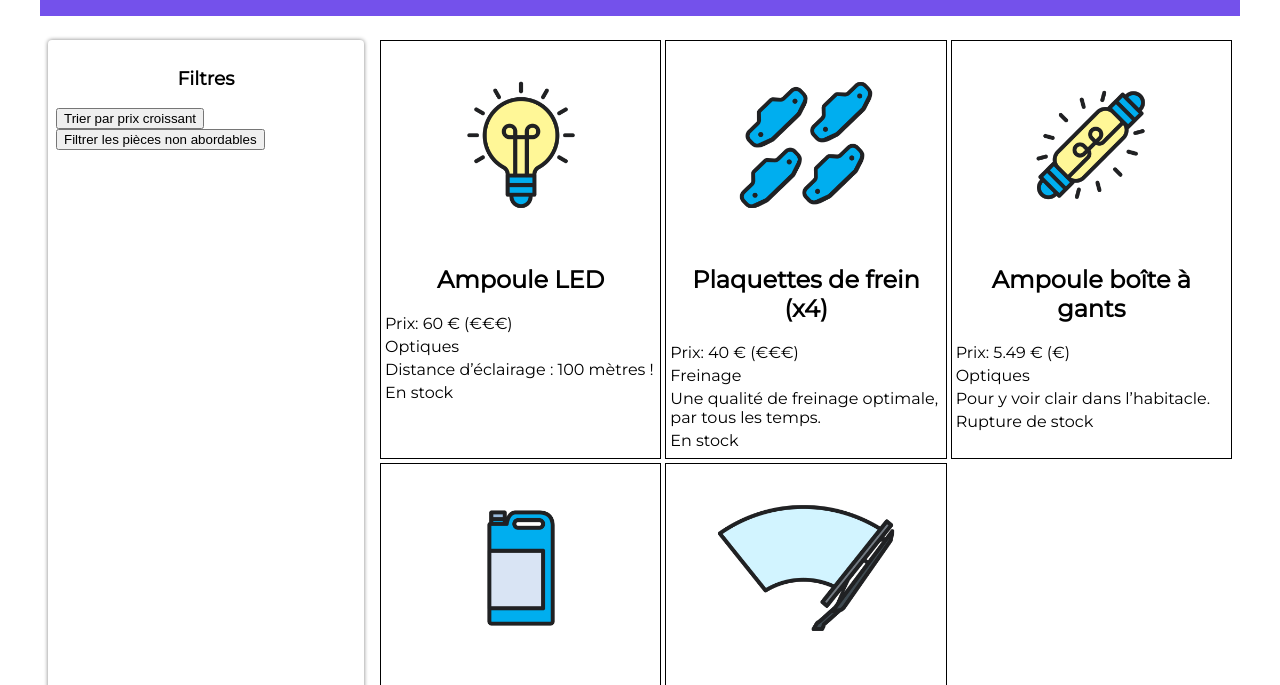
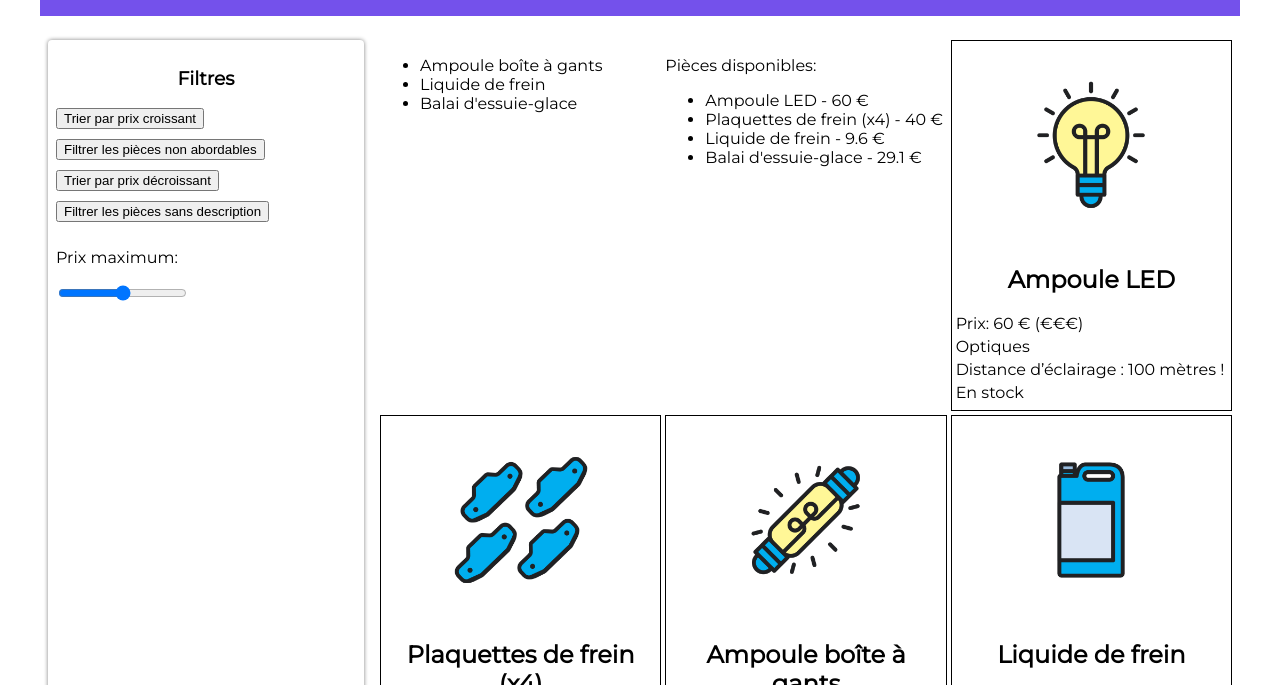
Before and after one commit to jujudev7/les-bonnes-pieces-js, a website: page index.html in a window 1280 px wide. Shown: the part 98-783 px from the top of the page. Drawn offline with Linux system fonts and the light colour scheme.

Commit message:
filters decroissant, nodescription, range added + div abordables & disponibles

```diff
--- a/index.html
+++ b/index.html
@@ -18,10 +18,24 @@
 				<button class="btn-trier">Trier par prix croissant</button>
 				<br>
 				<button class="btn-filtrer">Filtrer les pièces non abordables</button>
+				<br>
+				<button class="btn-decroissant">Trier par prix décroissant</button>
+				<br>
+				<button class="btn-nodescription">Filtrer les pièces sans description</button>
+				<br>
+				<p>Prix maximum:</p>
+				<input type="range" name="prix-max" id="prix-max" min="0" max="60" step="5">
 			</section>
 
 			<!-- Fiches produits -->
 			<section class="fiches">
+				<!-- Code ajouté -->
+				<div class="abordables">
+
+				</div>
+				<div class="disponibles">
+
+				</div>
 			</section>
 		</main>
 	</body>
--- a/pieces.js
+++ b/pieces.js
@@ -1,9 +1,9 @@
 // Récupération des pièces depuis le fichier JSON
-const reponse = await fetch('pieces-autos.json');
+const reponse = await fetch("pieces-autos.json");
 const pieces = await reponse.json();
 
-for (let i = 0; i < pieces.length; i++) {
-
+function genererPieces(pieces) {
+  for (let i = 0; i < pieces.length; i++) {
     const article = pieces[i];
     // Récupération de l'élément du DOM qui accueillera les fiches
     const sectionFiches = document.querySelector(".fiches");
@@ -15,13 +15,18 @@ for (let i = 0; i < pieces.length; i++) {
     const nomElement = document.createElement("h2");
     nomElement.innerText = article.nom;
     const prixElement = document.createElement("p");
-    prixElement.innerText = `Prix: ${article.prix} € (${article.prix < 35 ? "€" : "€€€"})`;
+    prixElement.innerText = `Prix: ${article.prix} € (${
+      article.prix < 35 ? "€" : "€€€"
+    })`;
     const categorieElement = document.createElement("p");
     categorieElement.innerText = article.categorie ?? "(aucune catégorie)";
     const descriptionElement = document.createElement("p");
-    descriptionElement.innerText = article.description ?? "Pas de description pour le moment.";
+    descriptionElement.innerText =
+      article.description ?? "Pas de description pour le moment.";
     const stockElement = document.createElement("p");
-    stockElement.innerText = article.disponibilite ? "En stock" : "Rupture de stock";
+    stockElement.innerText = article.disponibilite
+      ? "En stock"
+      : "Rupture de stock";
 
     // On rattache la balise article a la section Fiches
     sectionFiches.appendChild(pieceElement);
@@ -33,4 +38,111 @@ for (let i = 0; i < pieces.length; i++) {
     //Ajout des éléments au DOM pour l'exercice
     pieceElement.appendChild(descriptionElement);
     pieceElement.appendChild(stockElement);
- }
+  }
+}
+
+genererPieces(pieces);
+
+//Gestion des boutons
+const boutonTrier = document.querySelector(".btn-trier");
+// Copie de la liste avec Array.from pour ne pas modifier la liste originale
+boutonTrier.addEventListener("click", function () {
+  const piecesOrdonnees = Array.from(pieces);
+  piecesOrdonnees.sort(function (a, b) {
+    return a.prix - b.prix;
+  });
+  document.querySelector(".fiches").innerHTML = "";
+  genererPieces(piecesOrdonnees);
+});
+
+const boutonFiltrer = document.querySelector(".btn-filtrer");
+
+boutonFiltrer.addEventListener("click", function () {
+  const piecesFiltrees = pieces.filter(function (piece) {
+    return piece.prix <= 35;
+  });
+  document.querySelector(".fiches").innerHTML = "";
+  genererPieces(piecesFiltrees);
+});
+
+// Filtrer la liste des pièces pour n’afficher que celles qui ont une description
+const boutonNoDescription = document.querySelector(".btn-nodescription");
+
+boutonNoDescription.addEventListener("click", function () {
+  const piecesFiltrees = pieces.filter(function (piece) {
+    return piece.description;
+  });
+  document.querySelector(".fiches").innerHTML = "";
+  genererPieces(piecesFiltrees);
+});
+
+// Ordonner les listes selon le prix en ordre décroissant
+const boutonDecroissant = document.querySelector(".btn-decroissant");
+
+boutonDecroissant.addEventListener("click", function () {
+  const piecesOrdonnees = Array.from(pieces);
+  piecesOrdonnees.sort(function (a, b) {
+    return b.prix - a.prix;
+  });
+  document.querySelector(".fiches").innerHTML = "";
+  genererPieces(piecesOrdonnees);
+});
+
+const noms = pieces.map((piece) => piece.nom);
+for (let i = pieces.length - 1; i >= 0; i--) {
+  if (pieces[i].prix > 35) {
+    noms.splice(i, 1);
+  }
+}
+
+//Création de l'en-tête
+const pElement = document.createElement("p");
+
+//Création de la liste des pièces abordables
+const abordablesElements = document.createElement("ul");
+//Ajout de chaque nom à la liste
+for (let i = 0; i < noms.length; i++) {
+  const nomElement = document.createElement("li");
+  nomElement.innerText = noms[i];
+  abordablesElements.appendChild(nomElement);
+}
+// Ajout de l'en-tête puis de la liste au bloc résultats filtres
+document
+  .querySelector(".abordables")
+  .appendChild(pElement)
+  .appendChild(abordablesElements);
+
+// Afficher une description des pièces disponibles et de leur prix
+const nomsDisponibles = pieces.map((piece) => piece.nom);
+const prixDisponibles = pieces.map((piece) => piece.prix);
+
+for (let i = pieces.length - 1; i >= 0; i--) {
+  if (pieces[i].disponibilite === false) {
+    nomsDisponibles.splice(i, 1);
+    prixDisponibles.splice(i, 1);
+  }
+}
+
+const disponiblesElement = document.createElement("ul");
+
+for (let i = 0; i < nomsDisponibles.length; i++) {
+  const nomElement = document.createElement("li");
+  nomElement.innerText = `${nomsDisponibles[i]} - ${prixDisponibles[i]} €`;
+  disponiblesElement.appendChild(nomElement);
+}
+
+const pElementDisponible = document.createElement("p");
+pElementDisponible.innerText = "Pièces disponibles:";
+document
+  .querySelector(".disponibles")
+  .appendChild(pElementDisponible)
+  .appendChild(disponiblesElement);
+
+const inputPrixMax = document.querySelector("#prix-max");
+inputPrixMax.addEventListener("input", function () {
+  const piecesFiltrees = pieces.filter(function (piece) {
+    return piece.prix <= inputPrixMax.value;
+  });
+  document.querySelector(".fiches").innerHTML = "";
+  genererPieces(piecesFiltrees);
+});
--- a/styles.css
+++ b/styles.css
@@ -42,6 +42,10 @@ main {
 	text-align: center;
 }
 
+button {
+	margin-bottom: 10px;
+}
+
 .fiches {
 	flex: 1;
 	margin: 8px;
```
